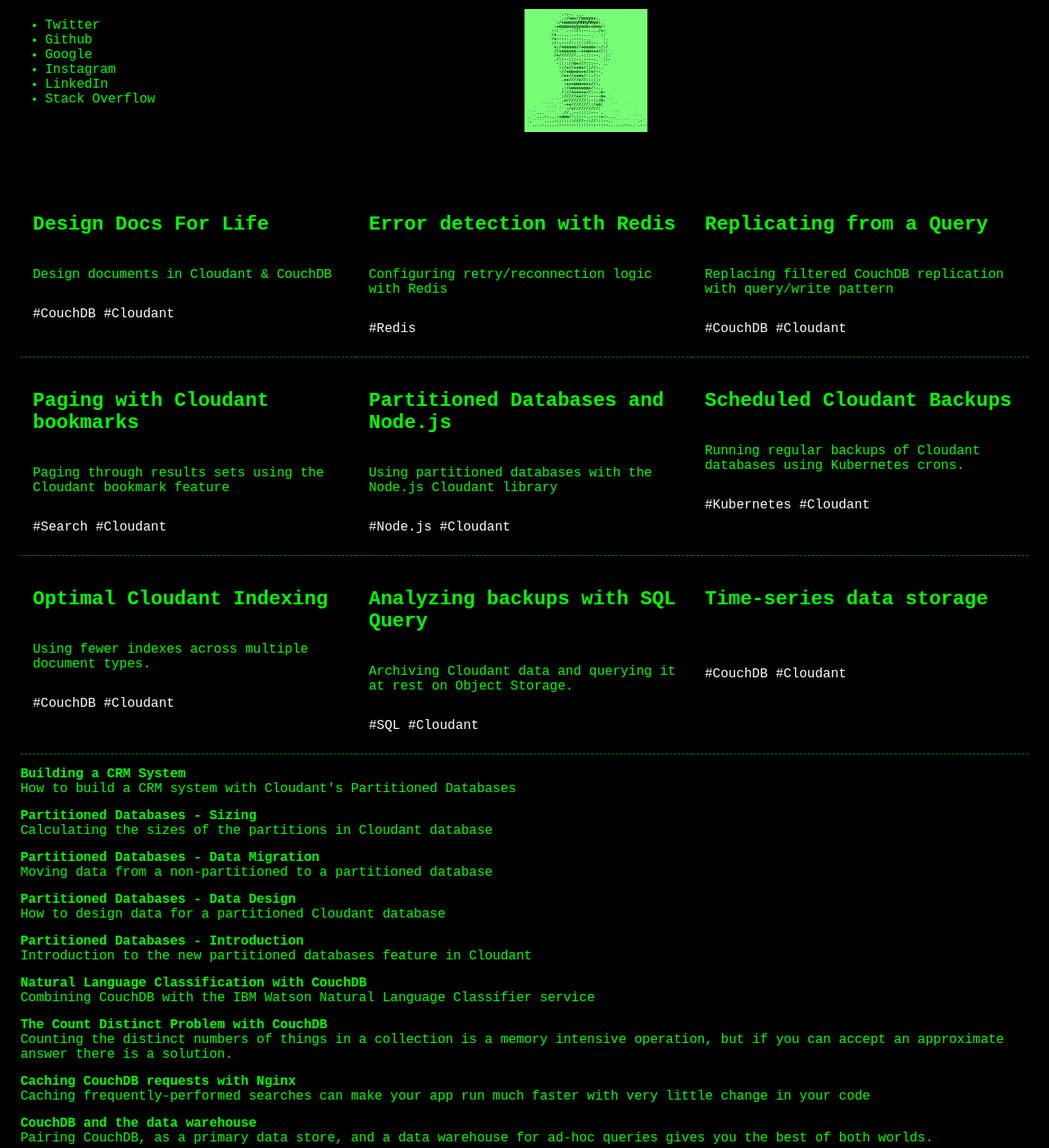
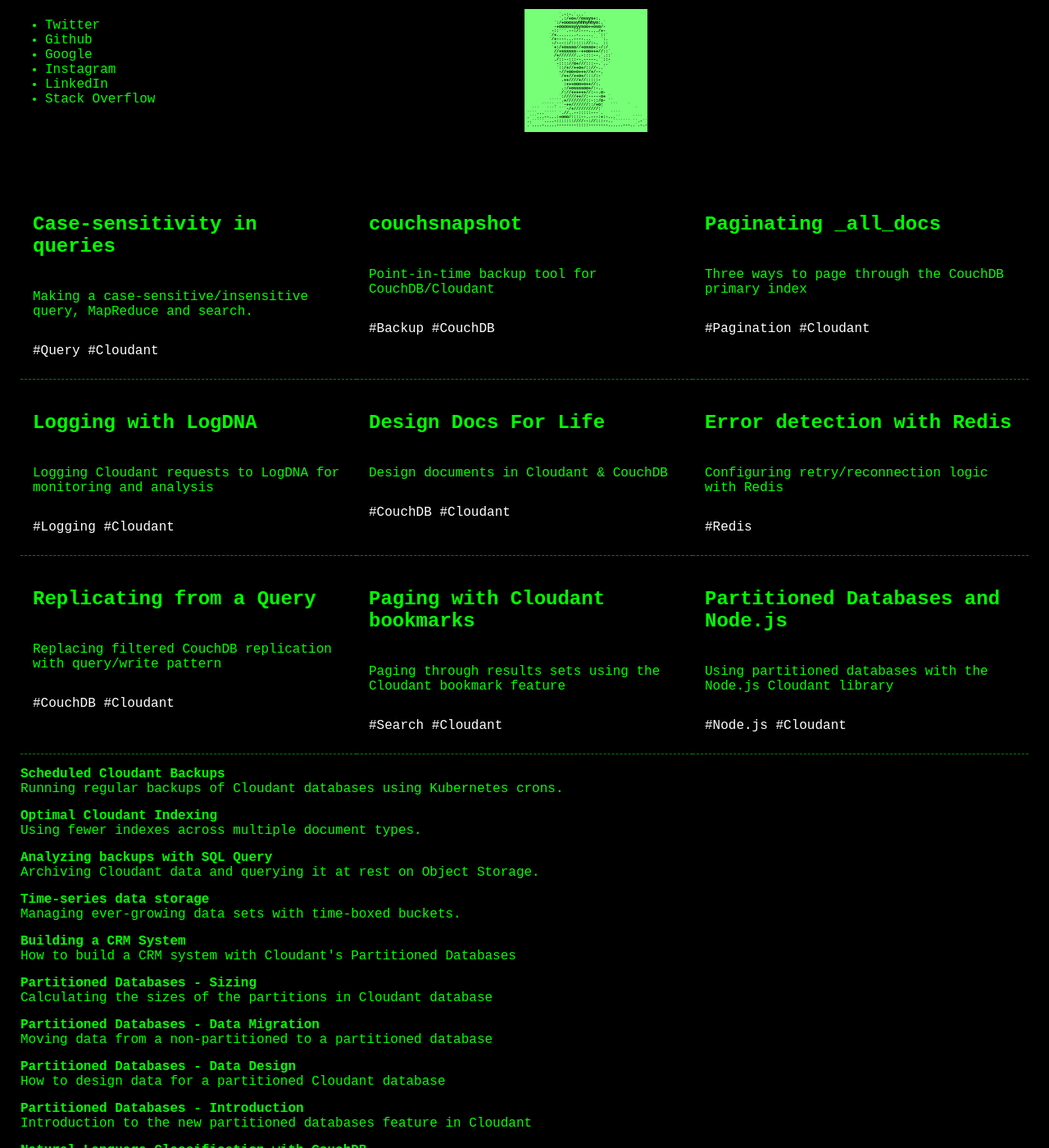
Before and after one commit to glynnbird/glynnbirddotcom, a Jekyll site: the page built from index.html, in a window 1280 px wide and 1400 px high, scrolled down 314 px. Shown: the whole window at 82% size. Built offline with Jekyll 4.4.1, drawn with Linux system fonts in a browser that asks for light colours.

Commit message:
more blog links

```diff
--- a/_data/blogs.yml
+++ b/_data/blogs.yml
@@ -1,3 +1,31 @@
+- url: https://blog.cloudant.com/2019/11/08/Case-sensitivity-in-queries.html
+  title: Case-sensitivity in queries
+  summary: Making a case-sensitive/insensitive query, MapReduce and search.
+  tags:
+    - Query
+    - Cloudant
+
+- url: https://github.com/glynnbird/couchsnapshot
+  title: couchsnapshot
+  summary: Point-in-time backup tool for CouchDB/Cloudant
+  tags:
+    - Backup
+    - CouchDB
+
+- url: https://blog.cloudant.com/2019/10/25/Paginating-all_docs-and-views.html
+  title: Paginating _all_docs
+  summary: Three ways to page through the CouchDB primary index
+  tags:
+    - Pagination
+    - Cloudant
+
+- url: https://blog.cloudant.com/2019/09/16/Cloudant-Logging-with-LogDNA.html
+  title: Logging with LogDNA
+  summary: Logging Cloudant requests to LogDNA for monitoring and analysis
+  tags:
+    - Logging
+    - Cloudant
+
 - url: https://blog.cloudant.com/2019/08/16/Design-Docs-For-Life.html
   title: Design Docs For Life
   summary: Design documents in Cloudant & CouchDB
@@ -55,7 +83,7 @@
 
 - url: https://blog.cloudant.com/2019/04/08/Time-series-data-storage.html
   title: Time-series data storage
-  summary:
+  summary: Managing ever-growing data sets with time-boxed buckets.
   tags:
     - CouchDB
     - Cloudant
```
